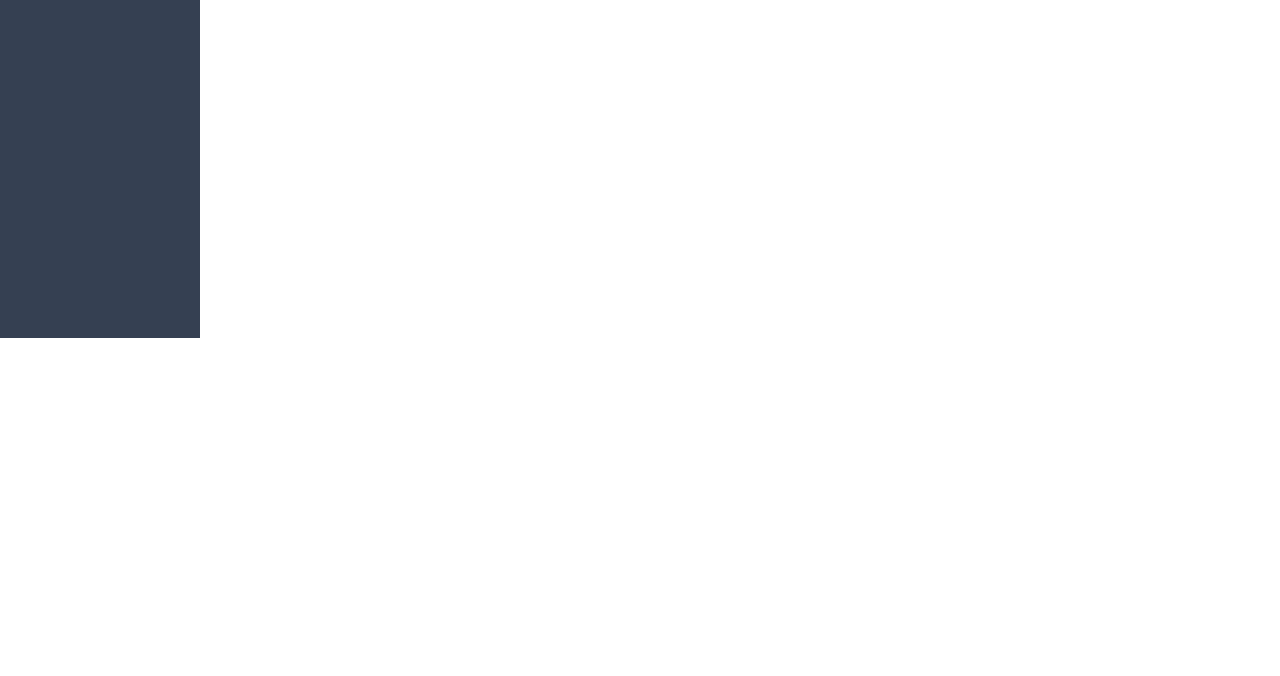
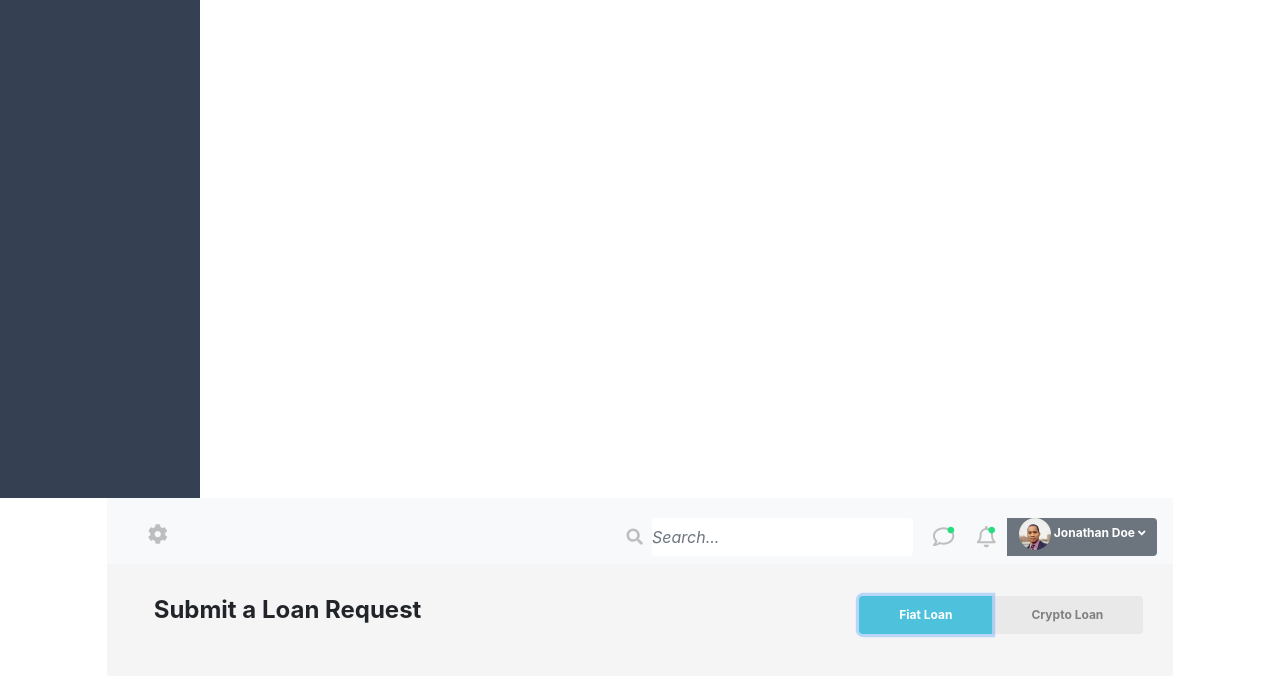
Before and after one commit to TheTruth219/NOTA-Dash, a plain HTML site: page index.html in a window 1280 px wide. Shown: the part 558-1234 px from the top of the page. Before the commit the page ends 896 px from the top, so only its background shows below. Drawn offline with nearby package versions, Linux system fonts and the light colour scheme.

Commit message:
Top and Side Nav's done and toggles

```diff
--- a/css/styles.scss
+++ b/css/styles.scss
@@ -1,8 +1,14 @@
 @import "mixins";
+$grey-font: transparentize(lightgrey,.6);
+
+.shnk {
+  height: 7px;
+  width: 7px;
+}
 
 .sidemenu {
   background-color: #354052;
-  height: 56rem;
+  height: 66rem;
   max-width: 200px;
   min-width: 184px;
 }
@@ -26,11 +32,11 @@
 .button {
   background-color: transparent;
   padding-left: 30px;
-  color: transparentize(lightgrey,.6);
+  color: $grey-font;
   border: none;
   border-radius: 30px;
   height: 45px;
-  width: 170px;
+  width: 95%;
   cursor: pointer;
   outline: none;
   text-align: left;
@@ -49,3 +55,100 @@
     color: white;
   }
 }
+
+.no-border {
+  border: none;
+  border-color: transparent;
+}
+//top nav
+
+.top-input {
+  margin-left: 30px;
+  padding-left: 0;
+  font-style: italic;
+
+  &:active,
+  &:focus {
+    font-style: normal;
+  }
+}
+
+.grey {
+  color: #BEBEBE;
+}
+
+.maindash {
+  background-color: whitesmoke;
+  height: 63rem;
+  padding-right: 30px;
+}
+
+.submit-heading {
+  padding-top: 1em;
+}
+
+.user-tools {
+  float: right;
+}
+
+.search {
+  padding-right: 5px;
+}
+
+.dot {
+  color: #26dd80;
+}
+
+.bar {
+  padding-top: 12px;
+}
+
+.profilepic {
+  height: 32px;
+  width: 32px;
+  border-radius: 50%;
+  vertical-align: middle;
+}
+
+.nohover {
+  background-color: transparent !important;
+  outline-color: none !important;
+}
+
+.profilebutton {
+  padding-top: 0;
+  font-size: 12px;
+  font-weight: bold;
+
+  &:active,
+  &:focus,
+  &:hover {
+    @extend .nohover;
+  }
+}
+
+.submit {
+  padding-top: 2rem;
+  padding-left: 2rem;
+  font-size: 24px;
+  font-weight: bold;
+}
+
+.toggle {
+  float: right;
+
+  button {
+    font-size: 12px;
+    font-weight: bold;
+    color: grey;
+    background-color: transparentize(grey,.9);
+    padding: 10px 40px;
+
+    &:active,
+    &:focus {
+      background-color: #4ec2dd;
+      color: white;
+      outline: none;
+    }
+  }
+}
--- a/index.html
+++ b/index.html
@@ -37,13 +37,36 @@
           <button class="button"><i class="fas fa-users blue" data-fa-transform="left-10"></i> Community</button>
         </ul>
       </nav>
+    </div>
+    <div class="col-sm-10  container zero">
+      <nav class="navbar navbar-light bg-light ">
+        <button class="navbar-brand bar no-border nohover"><i class="fas fa-cog  grey" data-fa-transform="right-15"></i></button>
+        <form class="form-inline bar">
+          <i class="fas fa-search fa-lg grey search " data-fa-transform="right-25"></i>
+          <input class="form-control mr-sm-2 no-border top-input" type="search" placeholder="Search..." aria-label="Search">
+          <div class="btn-group user-tools" role="group" aria-label="user tools">
+            <button type="button" class="btn btn-secondary no-border grey nohover"><span class="fa-layers fa-fw"><i class="far fa-comment fa-lg" ></i><i class="fas fa-circle fa-xs dot shnk" data-fa-transform="right-18 up-17"></i></span></button>
+            <button type="button" class="btn btn-secondary no-border grey nohover "><span class="fa-layers fa-fw"><i class="far fa-bell fa-lg"></i><i class="fas fa-circle fa-xs dot shnk" data-fa-transform="right-13 up-17"></i></span></button>
+            <button type="button" class="btn btn-secondary no-border profilebutton"><img class="profilepic" src="img\Johnathan Doe.jpg" alt="Profile Pic"> Jonathan Doe <i class="fas fa-angle-down"></i></button>
+          </div>
+        </form>
+      </nav>
+      <div class="maindash container">
+        <h3 class="submit">Submit a Loan Request <div class="btn-group toggle" role="group" aria-label="Submit Request">
+          <button type="button" autofocus class="btn  no-border active" data-toggle="button" aria-pressed="true">Fiat Loan</button>
+          <button type="button" class="btn  no-border ">Crypto Loan</button>
+        </div></h3hidden>
 
+        <div class="dash-container">
+
+        </div>
+      </div>
     </div>
+  </div>
+  <script src="js\tether.min.js"></script>
+  <script src="https://maxcdn.bootstrapcdn.com/bootstrap/4.0.0-alpha.2/js/bootstrap.min.js" integrity="sha384-vZ2WRJMwsjRMW/8U7i6PWi6AlO1L79snBrmgiDpgIWJ82z8eA5lenwvxbMV1PAh7" crossorigin="anonymous"></script>
 
+</body>
+<footer></footer>
 
-      <script src="js\tether.min.js"></script>
-      <script src="https://maxcdn.bootstrapcdn.com/bootstrap/4.0.0-alpha.2/js/bootstrap.min.js" integrity="sha384-vZ2WRJMwsjRMW/8U7i6PWi6AlO1L79snBrmgiDpgIWJ82z8eA5lenwvxbMV1PAh7" crossorigin="anonymous"></script>
-
-  </body>
-  <footer></footer>
-  </html>
+</html>
```
Also changed, not shown: css/styles.min.css, img/Johnathan Doe.jpg (added), 1 other file.
